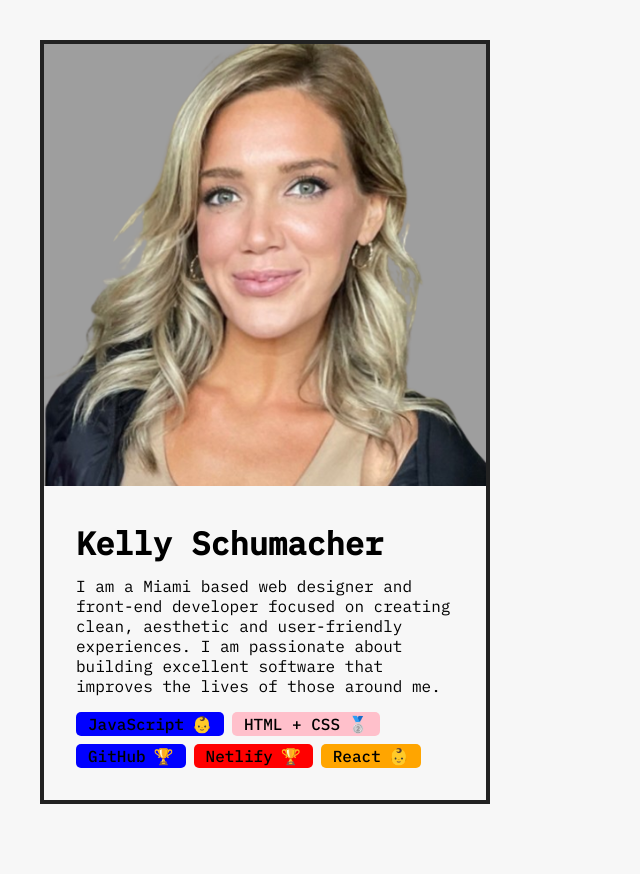
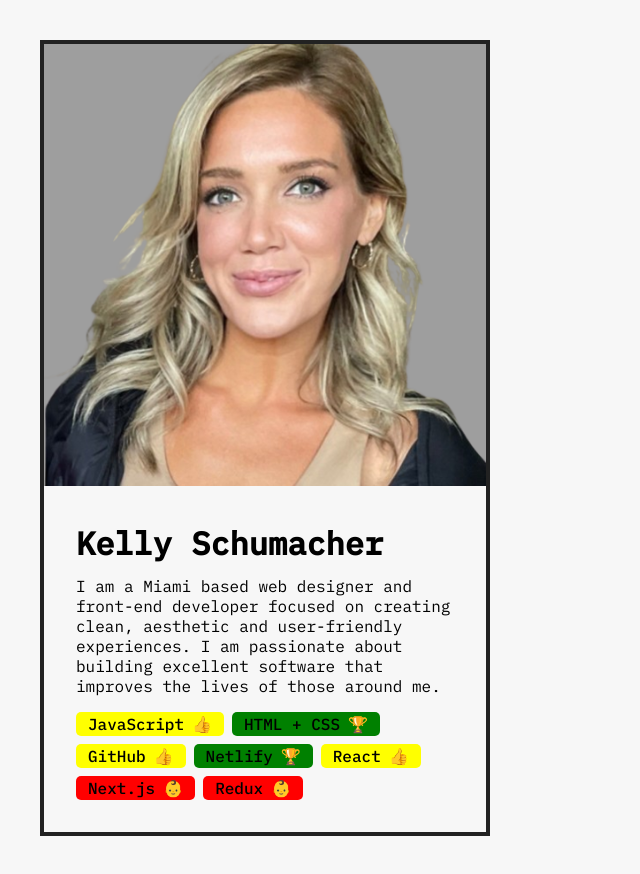
Before and after one commit to kellyschu/profilecard.ura.1, a React (Create React App) app: page / in a window 1280 px wide. Shown: the whole page, without its empty margins (0-640 px from the left). Before the commit the page ends 844 px from the top, so only its background shows below. Built offline with nearby package versions, Linux system fonts and the light colour scheme.

Commit message:
set the emojis and skill color dynamic to level from data

```diff
--- a/src/Skill.js
+++ b/src/Skill.js
@@ -3,12 +3,28 @@ import "./styles.css";
 function Skill({ skill, color, level }) {
   return (
     <div>
-      <div className="skill" style={{ backgroundColor: color }}>
+      <div
+        className="skill"
+        style={{
+          backgroundColor:
+            level === "beginner"
+              ? "red"
+              : level === "intermediate"
+              ? "yellow"
+              : level === "advanced"
+              ? "green"
+              : "",
+        }}
+      >
         <span>{skill}</span>
         <span>
-          {level === "beginner" && "👶"}
-          {level === "intermediate" && "🥈"}
-          {level === "advanced" && "🏆"}
+          {level === "beginner"
+            ? "👶"
+            : level === "intermediate"
+            ? "👍"
+            : level === "advanced"
+            ? "🏆"
+            : ""}
         </span>
       </div>
     </div>
--- a/src/SkillList.js
+++ b/src/SkillList.js
@@ -1,14 +1,20 @@
 import "./styles.css";
 import Skill from "./Skill";
-
+const skills = [
+  { skill: "JavaScript", level: "intermediate" },
+  { skill: "HTML + CSS", level: "advanced" },
+  { skill: "GitHub", level: "intermediate" },
+  { skill: "Netlify", level: "advanced" },
+  { skill: "React", level: "intermediate" },
+  { skill: "Next.js", level: "beginner" },
+  { skill: "Redux", level: "beginner" },
+];
 function SkillList() {
   return (
     <div className="skill-list">
-      <Skill skill="JavaScript" level="beginner" color="blue" />
-      <Skill skill="HTML + CSS" level="intermediate" color="pink" />
-      <Skill skill="GitHub" level="advanced" color="blue" />
-      <Skill skill="Netlify" level="advanced" color="red" />
-      <Skill skill="React" level="beginner" color="orange" />
+      {skills.map((skill) => (
+        <Skill skill={skill.skill} level={skill.level} />
+      ))}
     </div>
   );
 }
```
